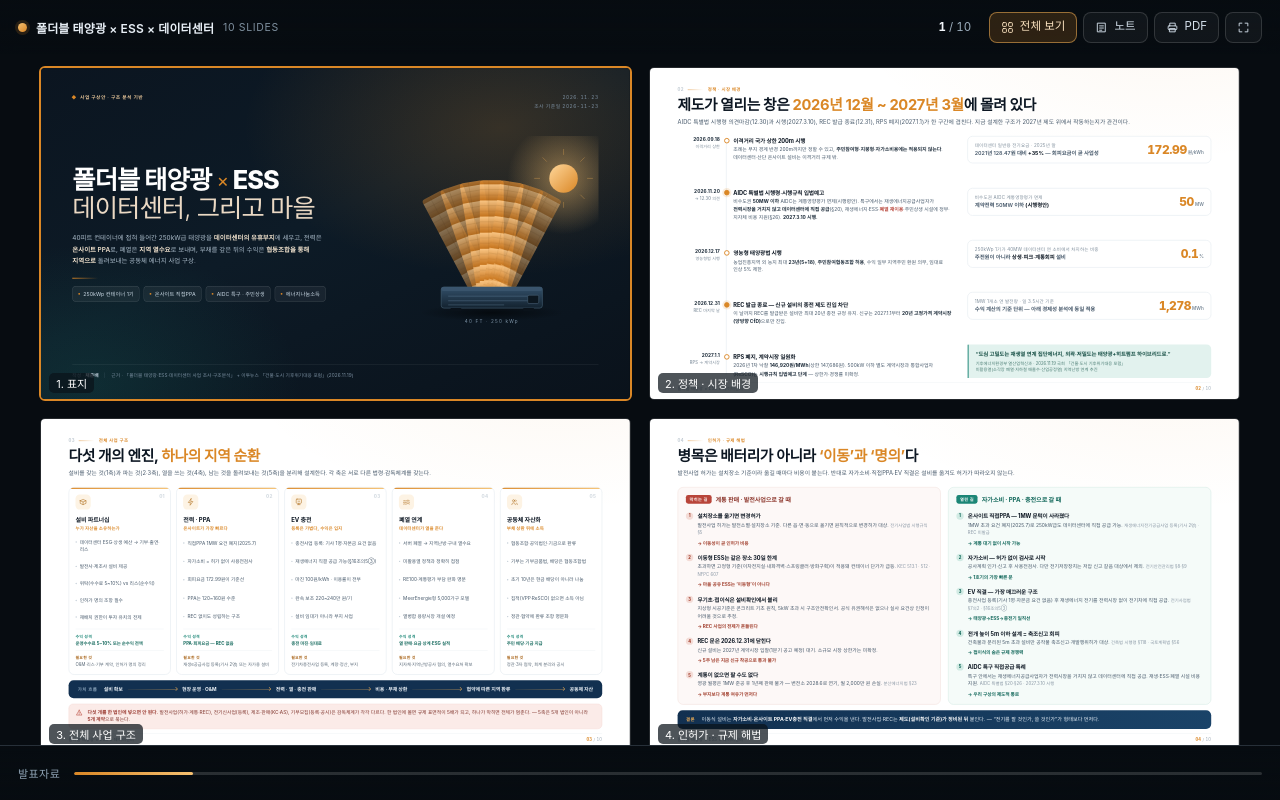
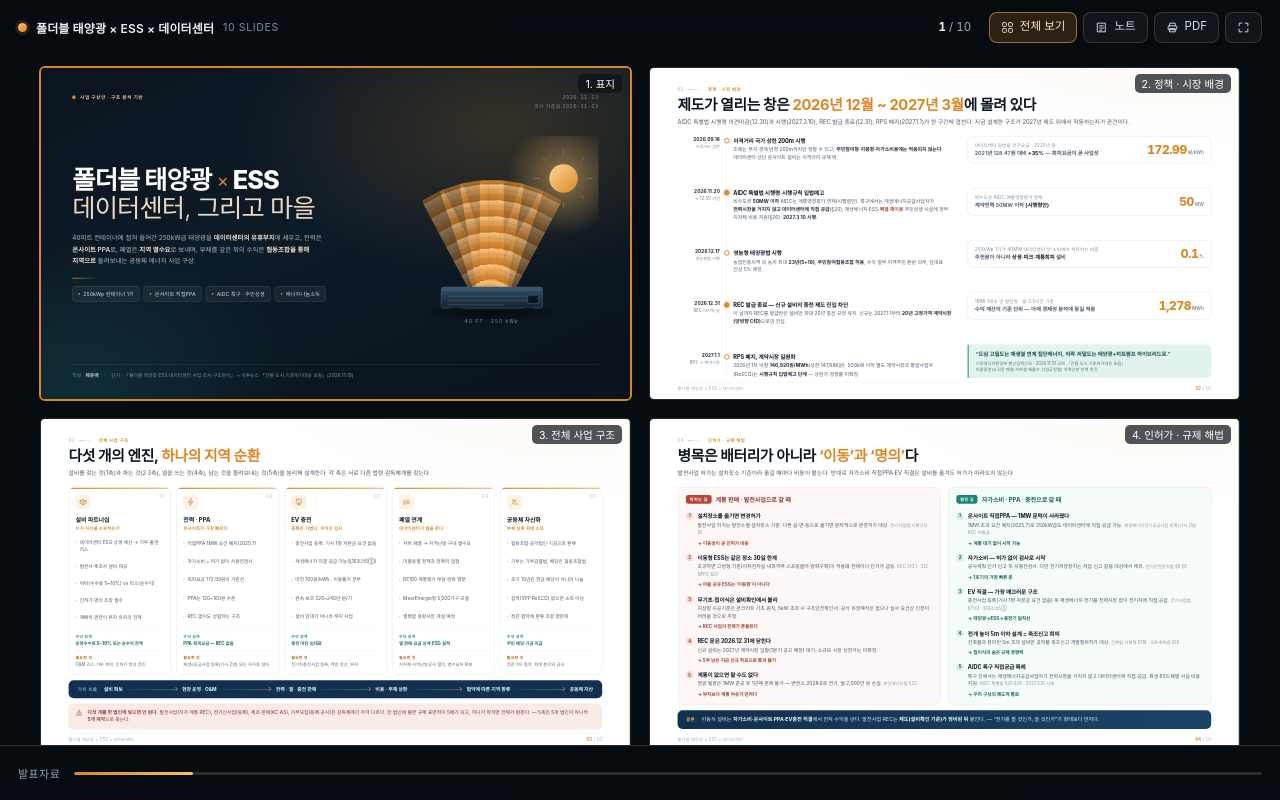
Before and after one commit to jurinwiz-cell/mymindmap, a plain HTML site: page solar-deck/index.html in a window 1280 px wide. Both pictures are taken after a click on the button "전체 보기". Drawn offline with Linux system fonts and the light colour scheme.

Commit message:
Deck: move overview labels to top-right so they don't cover slide content

```diff
--- a/solar-deck/index.html
+++ b/solar-deck/index.html
@@ -120,7 +120,7 @@ body.grid .cell{
 body.grid .cell .slide{transform:scale(var(--gk,.3));transform-origin:top left}
 body.grid .cell{outline:1px solid rgba(255,255,255,.12);border-radius:4px}
 body.grid .cell.on{outline:2px solid #DA8726}
-body.grid .cell .glabel{display:block;position:absolute;left:8px;bottom:6px;z-index:5;font-size:11px;color:#fff;
+body.grid .cell .glabel{display:block;position:absolute;right:8px;top:6px;z-index:5;font-size:10.5px;color:#fff;
   background:rgba(10,18,26,.72);padding:2px 7px;border-radius:5px;pointer-events:none;
 }
 body.grid .progress .dots{display:none}
```
